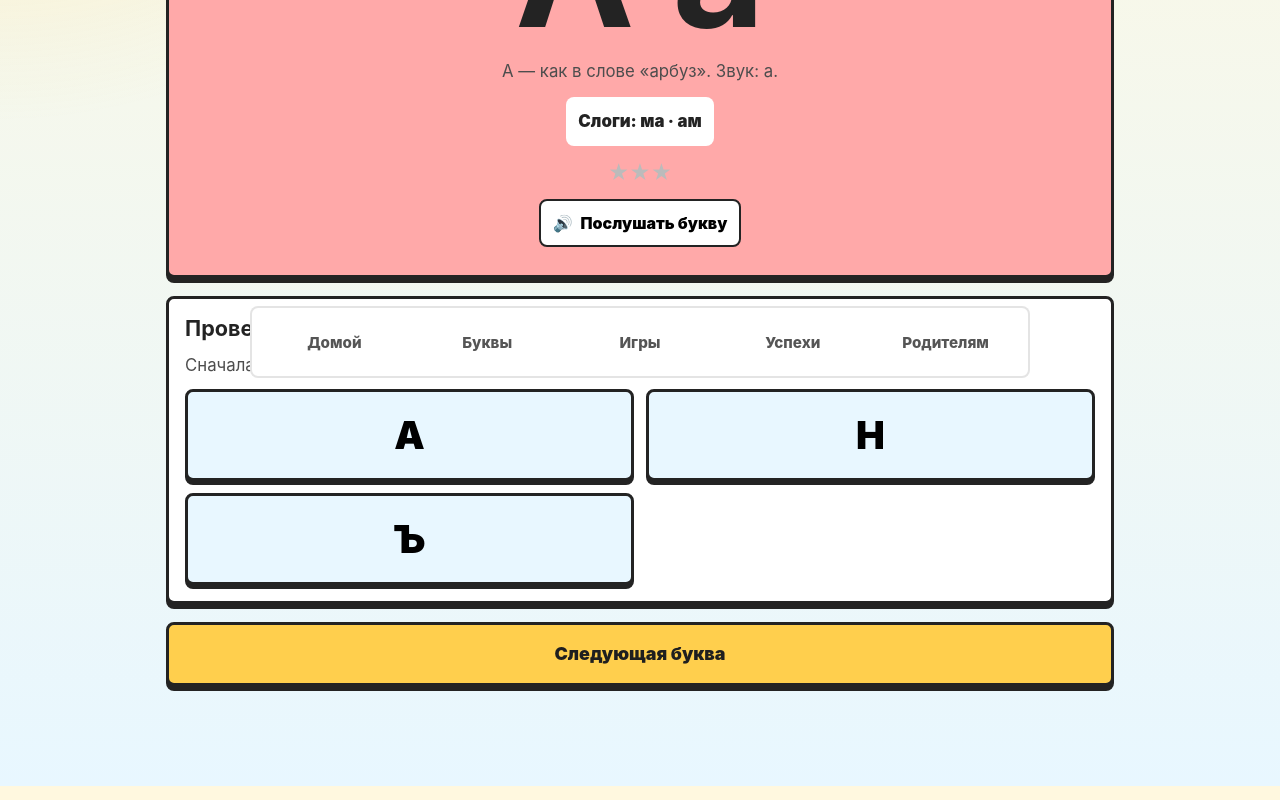
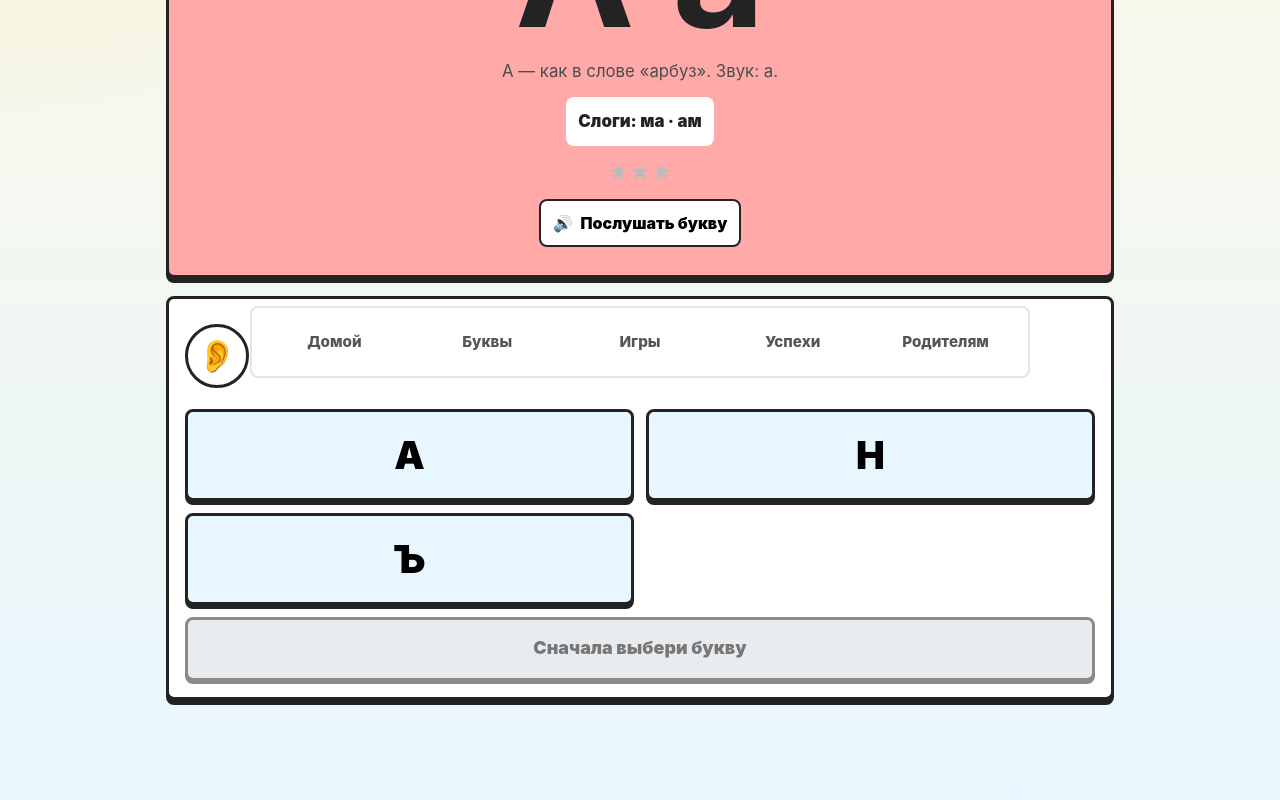
Before and after one commit to FrankieJ13/My-Daughter-teaches-Russian-alphabet, a React (Vite) app: page /#/letter/1 in a window 1280 px wide. Shown: the part 422-1222 px from the top of the page. Built offline with nearby package versions, Linux system fonts and the light colour scheme.

Commit message:
Add child-friendly answer feedback

```diff
--- a/src/components/BigButton.jsx
+++ b/src/components/BigButton.jsx
@@ -1,9 +1,9 @@
 import { Link } from 'react-router-dom';
 
-export default function BigButton({ children, to, onClick, type = 'button', variant = 'primary' }) {
+export default function BigButton({ children, to, onClick, type = 'button', variant = 'primary', disabled = false }) {
   const className = `big-button big-button--${variant}`;
 
-  if (to) {
+  if (to && !disabled) {
     return (
       <Link className={className} to={to}>
         {children}
@@ -12,7 +12,7 @@ export default function BigButton({ children, to, onClick, type = 'button', vari
   }
 
   return (
-    <button className={className} type={type} onClick={onClick}>
+    <button className={className} type={type} onClick={onClick} disabled={disabled}>
       {children}
     </button>
   );
--- a/src/games/FindLetterGame.jsx
+++ b/src/games/FindLetterGame.jsx
@@ -13,6 +13,7 @@ export default function FindLetterGame() {
   const { progress, recordAttempt } = useProgress();
   const [round, setRound] = useState(() => makeRound(progress));
   const [message, setMessage] = useState('Послушай и найди букву.');
+  const [messageStatus, setMessageStatus] = useState('idle');
   const answerText = useMemo(() => (
     `Найди букву ${round.answer.letter}. Звук ${round.answer.phoneme}.`
   ), [round.answer]);
@@ -26,10 +27,12 @@ export default function FindLetterGame() {
       recordAttempt(item.letter, { correct: true, firstTry: round.mistakes === 0 });
       setRound((current) => ({ ...current, solved: true }));
       setMessage(`Верно. ${item.letter} — ${item.word}. Ты услышал звук ${item.phoneme}.`);
+      setMessageStatus('correct');
     } else {
       recordAttempt(round.answer.letter, { correct: false });
       setRound((current) => ({ ...current, mistakes: current.mistakes + 1 }));
       setMessage(`${item.letter} — другая буква. ${round.answer.hint}`);
+      setMessageStatus('wrong');
     }
   };
 
@@ -37,6 +40,7 @@ export default function FindLetterGame() {
     const nextProgress = progress;
     setRound(makeRound(nextProgress));
     setMessage('Послушай и найди букву.');
+    setMessageStatus('idle');
   };
 
   return (
@@ -57,7 +61,7 @@ export default function FindLetterGame() {
           </button>
         ))}
       </div>
-      <p className="game-message">{message}</p>
+      <p className={`game-message game-message--${messageStatus}`}>{message}</p>
       <BigButton onClick={nextRound} variant="soft">
         Новый раунд
       </BigButton>
--- a/src/games/FirstLetterGame.jsx
+++ b/src/games/FirstLetterGame.jsx
@@ -21,6 +21,7 @@ export default function FirstLetterGame() {
   const { progress, recordAttempt } = useProgress();
   const [round, setRound] = useState(() => makeRound(progress));
   const [message, setMessage] = useState('Какая буква первая?');
+  const [messageStatus, setMessageStatus] = useState('idle');
 
   const choose = (item) => {
     if (round.solved) {
@@ -31,16 +32,19 @@ export default function FirstLetterGame() {
       recordAttempt(item.letter, { correct: true, firstTry: round.mistakes === 0 });
       setRound((current) => ({ ...current, solved: true }));
       setMessage(`Да. ${round.answer.word} начинается со звука ${round.answer.phoneme}.`);
+      setMessageStatus('correct');
     } else {
       recordAttempt(round.answer.letter, { correct: false });
       setRound((current) => ({ ...current, mistakes: current.mistakes + 1 }));
       setMessage(`Слушаем начало слова: ${round.answer.word}. ${round.answer.hint}`);
+      setMessageStatus('wrong');
     }
   };
 
   const nextRound = () => {
     setRound(makeRound(progress));
     setMessage('Какая буква первая?');
+    setMessageStatus('idle');
   };
 
   return (
@@ -64,7 +68,7 @@ export default function FirstLetterGame() {
           </button>
         ))}
       </div>
-      <p className="game-message">{message}</p>
+      <p className={`game-message game-message--${messageStatus}`}>{message}</p>
       <BigButton onClick={nextRound} variant="soft">
         Новое слово
       </BigButton>
--- a/src/games/MemoryGame.jsx
+++ b/src/games/MemoryGame.jsx
@@ -30,6 +30,7 @@ export default function MemoryGame() {
   const [matched, setMatched] = useState([]);
   const [pairMistakes, setPairMistakes] = useState({});
   const [message, setMessage] = useState('Открой две карточки: букву и картинку.');
+  const [messageStatus, setMessageStatus] = useState('idle');
 
   const openCards = useMemo(() => cards.filter((card) => openIds.includes(card.id)), [cards, openIds]);
 
@@ -39,6 +40,7 @@ export default function MemoryGame() {
     setMatched([]);
     setPairMistakes({});
     setMessage('Открой две карточки: букву и картинку.');
+    setMessageStatus('idle');
   };
 
   const choose = (card) => {
@@ -56,6 +58,7 @@ export default function MemoryGame() {
         recordAttempt(pair[0].pair, { correct: true, firstTry: !pairMistakes[pair[0].pair] });
         setMatched((current) => [...current, pair[0].pair]);
         setMessage(`Пара найдена: ${pair[0].pair} — ${wordCard?.word || 'слово'}.`);
+        setMessageStatus('correct');
         setTimeout(() => setOpenIds([]), 650);
       } else {
         recordAttempt(pair[0].pair, { correct: false });
@@ -66,6 +69,7 @@ export default function MemoryGame() {
           [pair[1].pair]: true
         }));
         setMessage(`Не пара: ${pair[0].label} и ${pair[1].label}. Ищем букву с её картинкой.`);
+        setMessageStatus('wrong');
         setTimeout(() => setOpenIds([]), 900);
       }
     }
@@ -89,7 +93,7 @@ export default function MemoryGame() {
           );
         })}
       </div>
-      <p className="game-message">
+      <p className={`game-message game-message--${matched.length === 4 ? 'correct' : messageStatus}`}>
         {matched.length === 4 ? 'Все пары найдены!' : message}
       </p>
       {openCards.length === 2 && <span className="sr-only">Открыто две карточки</span>}
--- a/src/pages/LetterPage.jsx
+++ b/src/pages/LetterPage.jsx
@@ -4,49 +4,88 @@ import BigButton from '../components/BigButton.jsx';
 import ProgressStars from '../components/ProgressStars.jsx';
 import { alphabet, getLetterBySymbol } from '../data/alphabet.js';
 import useProgress from '../hooks/useProgress.js';
-import { makeLetterOptions, shuffle } from '../utils.js';
+import { makeLetterOptions, shuffle, speak } from '../utils.js';
 import { useMemo, useState } from 'react';
 
 const initialCheckMessage = 'Сначала послушай букву, потом найди её ниже.';
+const maxMistakesBeforeHelp = 2;
 
-function LetterCheck({ item, recordAttempt }) {
+function LetterCheck({ item, next, recordAttempt }) {
   const [answered, setAnswered] = useState(false);
   const [mistakes, setMistakes] = useState(0);
   const [message, setMessage] = useState(initialCheckMessage);
+  const [status, setStatus] = useState('idle');
+  const [selectedLetter, setSelectedLetter] = useState(null);
   const checkOptions = useMemo(() => makeLetterOptions(item, { count: 3 }), [item]);
+  const canContinue = answered || status === 'help';
 
   const choose = (choice) => {
-    if (answered) {
+    if (canContinue) {
       return;
     }
+
+    setSelectedLetter(choice.letter);
 
     if (choice.letter === item.letter) {
       recordAttempt(item.letter, { correct: true, firstTry: mistakes === 0 });
       setAnswered(true);
+      setStatus('correct');
       setMessage(`Верно. ${item.letter} — это ${item.word}. Звук ${item.phoneme}.`);
+      speak(`Да! Это буква ${item.letter}. ${item.word}.`);
     } else {
+      const nextMistakes = mistakes + 1;
       recordAttempt(item.letter, { correct: false });
-      setMistakes((current) => current + 1);
-      setMessage(`${choice.letter} — другая буква. ${item.hint}`);
+      setMistakes(nextMistakes);
+
+      if (nextMistakes >= maxMistakesBeforeHelp) {
+        setStatus('help');
+        setMessage(`Смотри: правильная буква ${item.letter}. ${item.hint}`);
+        speak(`Смотри. Правильная буква ${item.letter}.`);
+      } else {
+        setStatus('wrong');
+        setMessage(`${choice.letter} — другая буква. ${item.hint}`);
+        speak(`Нет. Попробуй ещё. Ищи букву ${item.letter}.`);
+      }
     }
   };
 
+  const getOptionClassName = (option) => {
+    if ((status === 'correct' || status === 'help') && option.letter === item.letter) {
+      return 'letter-option letter-option--correct';
+    }
+
+    if (status === 'wrong' && selectedLetter === option.letter) {
+      return 'letter-option letter-option--wrong';
+    }
+
+    return 'letter-option';
+  };
+
   return (
-    <div className="mini-check">
-      <h2>Проверка</h2>
-      <p>{message}</p>
+    <div className={`mini-check mini-check--${status}`}>
+      <div className="check-status" aria-live="polite">
+        <span className="check-status__icon" aria-hidden="true">
+          {status === 'correct' ? '✓' : status === 'wrong' ? '!' : status === 'help' ? item.letter : '👂'}
+        </span>
+        <p>{message}</p>
+      </div>
       <div className="option-grid">
         {checkOptions.map((option) => (
           <button
             key={option.letter}
             type="button"
-            className="letter-option"
+            className={getOptionClassName(option)}
             onClick={() => choose(option)}
-            disabled={answered}
+            disabled={canContinue}
           >
             {option.letter}
           </button>
         ))}
+      </div>
+      <div className="actions actions--compact">
+        <BigButton to={`/letter/${next.letter}`} variant={canContinue ? 'sunny' : 'soft'} disabled={!canContinue}>
+          {canContinue ? 'Дальше' : 'Сначала выбери букву'}
+        </BigButton>
       </div>
     </div>
   );
@@ -72,10 +111,7 @@ export default function LetterPage() {
         <ProgressStars value={progress} />
         <AudioButton text={`Буква ${item.letter}. Звук ${item.phoneme}. ${item.word}. ${item.hint}`} label="Послушать букву" />
       </div>
-      <LetterCheck key={item.letter} item={item} recordAttempt={recordAttempt} />
-      <div className="actions">
-        <BigButton to={`/letter/${next.letter}`} variant="sunny">Следующая буква</BigButton>
-      </div>
+      <LetterCheck key={item.letter} item={item} next={next} recordAttempt={recordAttempt} />
     </section>
   );
 }
--- a/src/styles/styles.css
+++ b/src/styles/styles.css
@@ -125,6 +125,14 @@ p {
   box-shadow: 0 5px 0 #232323;
   cursor: pointer;
   text-align: center;
+}
+
+.big-button:disabled {
+  background: #e9ecef;
+  color: #777;
+  cursor: default;
+  box-shadow: 0 3px 0 #8b8b8b;
+  border-color: #8b8b8b;
 }
 
 .big-button:active {
@@ -293,6 +301,68 @@ p {
   box-shadow: 0 5px 0 #232323;
 }
 
+.mini-check--correct {
+  background: #e7f9ed;
+  border-color: #1f8f48;
+  box-shadow: 0 5px 0 #1f8f48;
+}
+
+.mini-check--wrong {
+  background: #ffe9e9;
+  border-color: #d64545;
+  box-shadow: 0 5px 0 #d64545;
+}
+
+.mini-check--help {
+  background: #fff4ce;
+  border-color: #d49300;
+  box-shadow: 0 5px 0 #d49300;
+}
+
+.check-status {
+  display: grid;
+  grid-template-columns: 64px 1fr;
+  align-items: center;
+  gap: 12px;
+  min-height: 82px;
+}
+
+.check-status__icon {
+  display: grid;
+  place-items: center;
+  width: 64px;
+  height: 64px;
+  border: 3px solid #232323;
+  border-radius: 50%;
+  background: #ffffff;
+  color: #232323;
+  font-size: 2rem;
+  font-weight: 950;
+}
+
+.mini-check--correct .check-status__icon {
+  background: #34c759;
+  color: #ffffff;
+}
+
+.mini-check--wrong .check-status__icon {
+  background: #ff4d4d;
+  color: #ffffff;
+}
+
+.mini-check--help .check-status__icon {
+  background: #ffcf4d;
+}
+
+.check-status p {
+  color: #232323;
+  font-weight: 900;
+}
+
+.actions--compact {
+  margin-top: 0;
+}
+
 .game-tabs {
   display: grid;
   grid-template-columns: repeat(3, 1fr);
@@ -347,14 +417,59 @@ p {
 
 .letter-option:disabled,
 .memory-card:disabled {
-  opacity: 0.72;
+  opacity: 0.86;
   cursor: default;
+}
+
+.letter-option--correct {
+  background: #34c759;
+  color: #ffffff;
+  border-color: #1f8f48;
+  box-shadow: 0 4px 0 #1f8f48;
+  animation: correct-pop 420ms ease;
+}
+
+.letter-option--wrong {
+  background: #ff6b6b;
+  color: #ffffff;
+  border-color: #d64545;
+  box-shadow: 0 4px 0 #d64545;
+  animation: wrong-shake 320ms ease;
 }
 
 .letter-option:active,
 .memory-card:active {
   transform: translateY(2px);
   box-shadow: 0 2px 0 #232323;
+}
+
+@keyframes correct-pop {
+  0% {
+    transform: scale(1);
+  }
+
+  55% {
+    transform: scale(1.08);
+  }
+
+  100% {
+    transform: scale(1);
+  }
+}
+
+@keyframes wrong-shake {
+  0%,
+  100% {
+    transform: translateX(0);
+  }
+
+  25% {
+    transform: translateX(-6px);
+  }
+
+  75% {
+    transform: translateX(6px);
+  }
 }
 
 .game-task {
@@ -376,6 +491,18 @@ p {
   background: #fff8df;
   color: #232323;
   font-weight: 800;
+}
+
+.game-message--correct {
+  background: #e7f9ed;
+  color: #176b36;
+  border: 2px solid #34c759;
+}
+
+.game-message--wrong {
+  background: #ffe9e9;
+  color: #9d2525;
+  border: 2px solid #ff6b6b;
 }
 
 .word-prompt {
```
